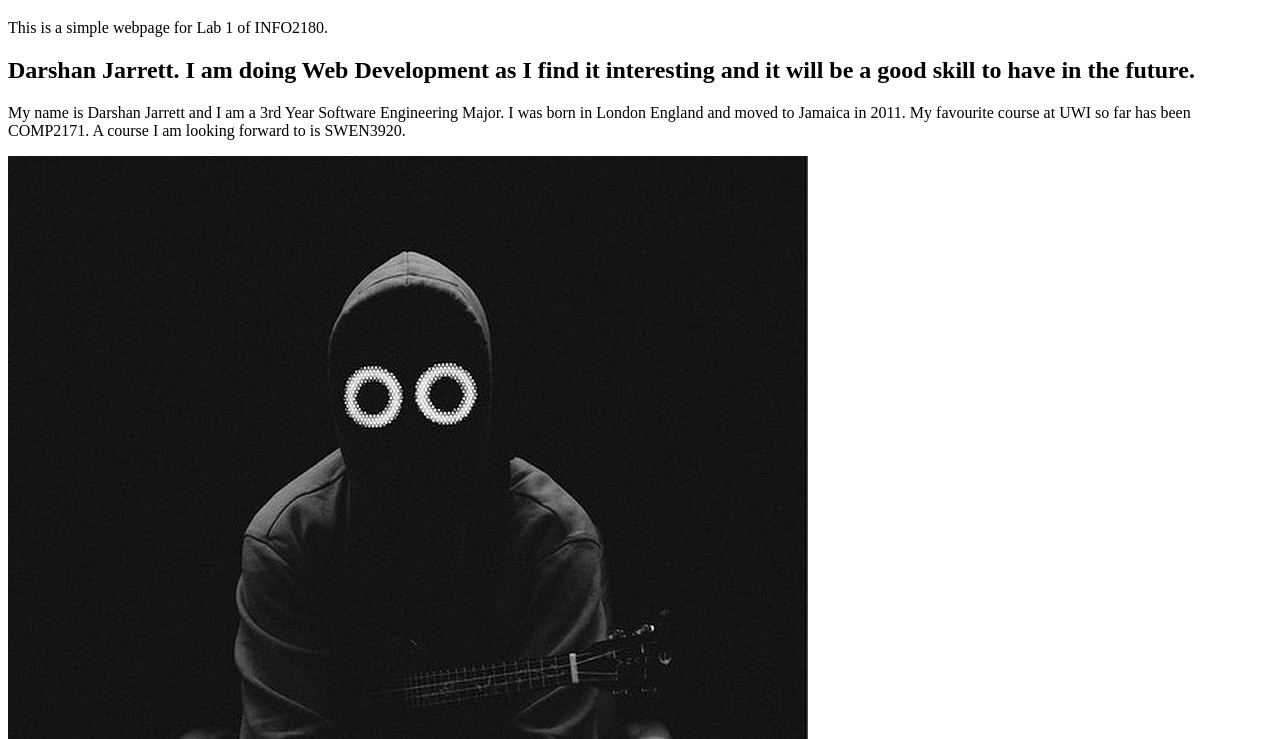
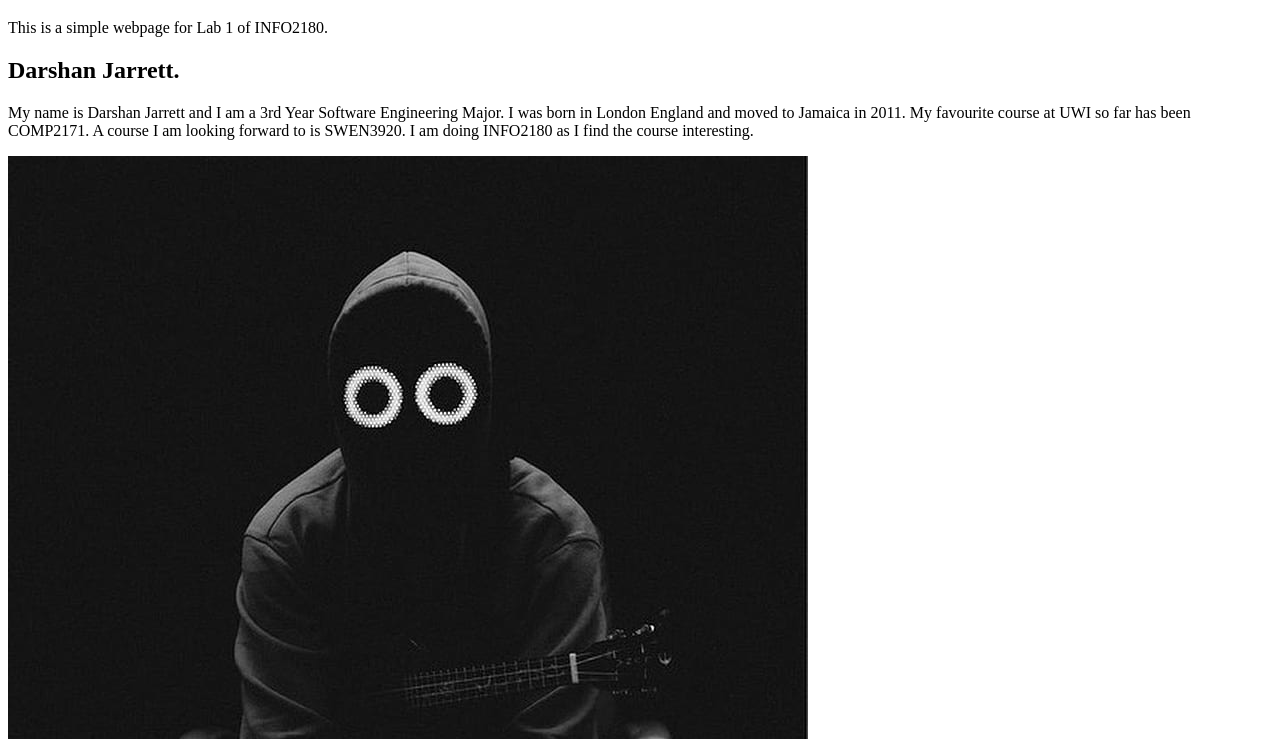
Before and after one commit to DarshanCSJ/info2180-lab1, a plain HTML site: page index.html in a window 1280 px wide. Shown: the part 61-800 px from the top of the page. Drawn offline with Linux system fonts and the light colour scheme.

Commit message:
Corrected index.html

```diff
--- a/index.html
+++ b/index.html
@@ -13,8 +13,8 @@ width, initial-scale=1.0">
         <p>This is a simple webpage for Lab 1 of INFO2180.</p>
     </header>
     <main>
-        <h2>Darshan Jarrett. I am doing Web Development as I find it interesting and it will be a good skill to have in the future.</h2>
-        <p>My name is Darshan Jarrett and I am a 3rd Year Software Engineering Major. I was born in London England and moved to Jamaica in 2011. My favourite course at UWI so far has been COMP2171. A course I am looking forward to is SWEN3920.</p>
+        <h2>Darshan Jarrett.</h2>
+        <p>My name is Darshan Jarrett and I am a 3rd Year Software Engineering Major. I was born in London England and moved to Jamaica in 2011. My favourite course at UWI so far has been COMP2171. A course I am looking forward to is SWEN3920. I am doing INFO2180 as I find the course interesting.</p>
         </p>
         <img src="image.jpg">
     </main>
```
